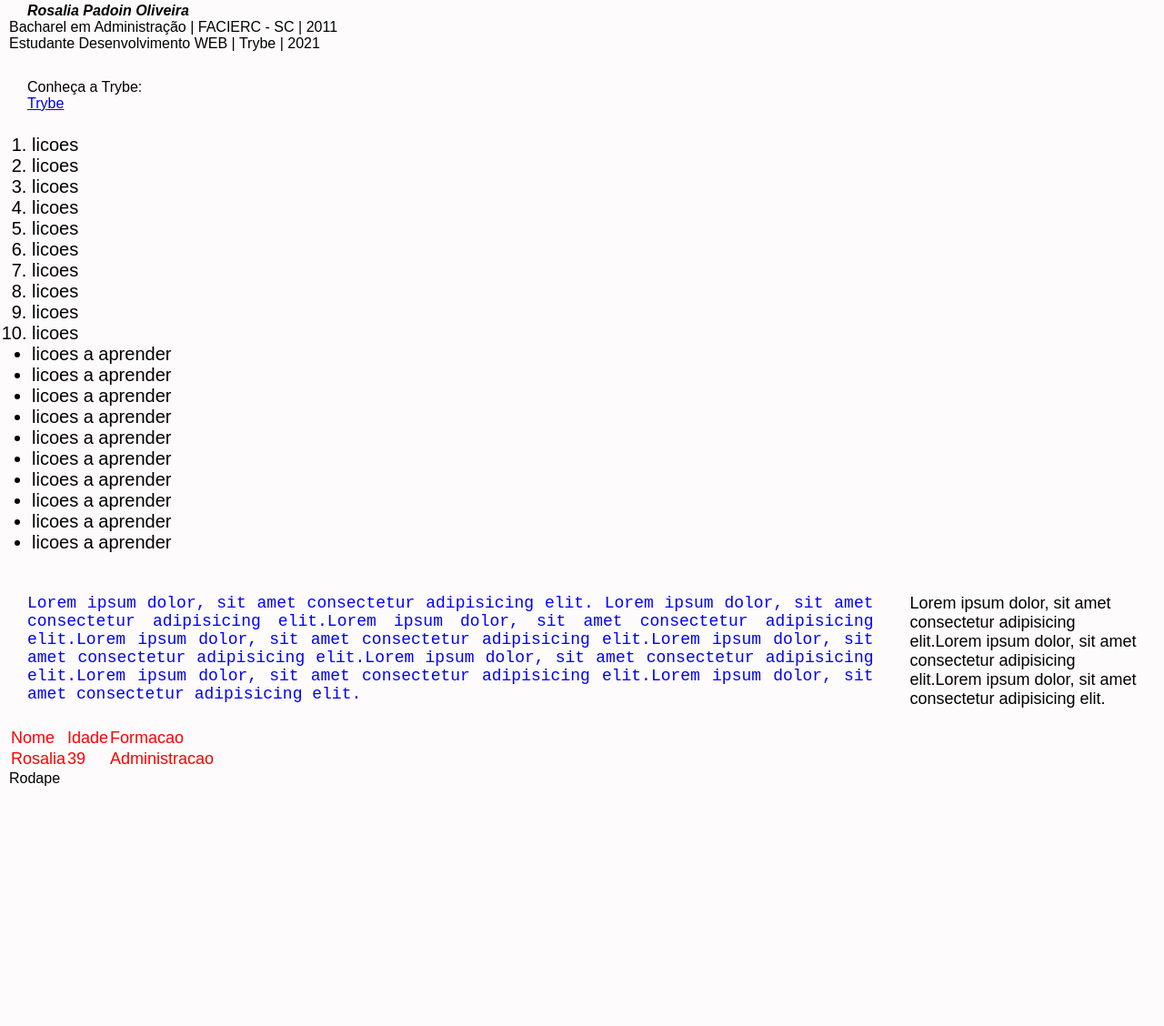
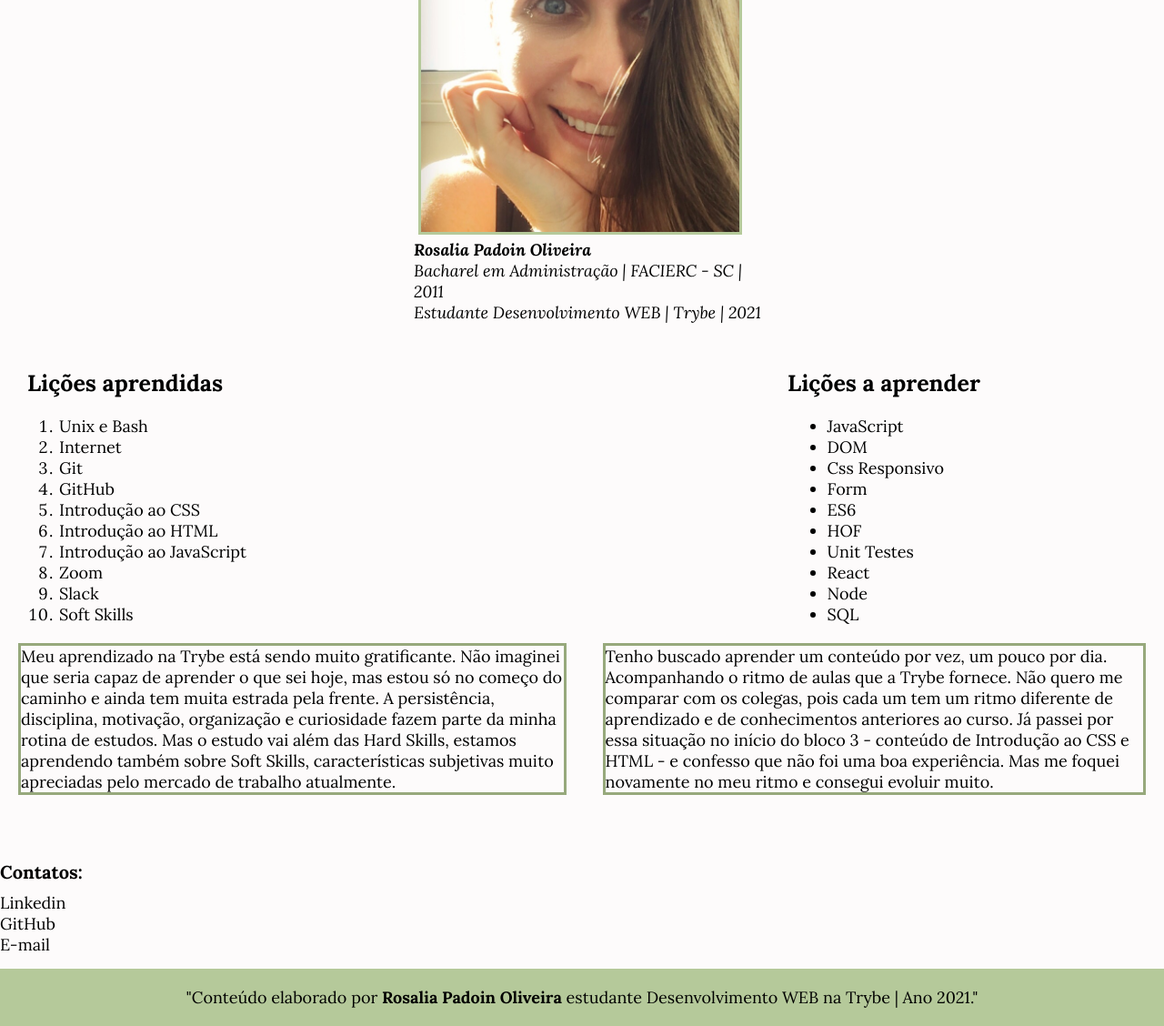
Before and after one commit to Ro-padoin/Project-Lessons-Learned, a plain HTML site: page index.html in a window 1280 px wide. Shown: the part 401-1529 px from the top of the page at 91% size. Before the commit the page ends 1276 px from the top, so only its background shows below. Drawn offline with Linux system fonts and the light colour scheme.

Commit message:
add estilos e tags novas- finalizado

```diff
--- a/index.html
+++ b/index.html
@@ -1,10 +1,18 @@
 <!DOCTYPE html>
 <html lang="en">
+
 <head>
   <meta charset="UTF-8">
   <meta http-equiv="X-UA-Compatible" content="IE=edge">
   <meta name="viewport" content="width=device-width, initial-scale=1.0">
-    <title>Document</title>
+  <title>Project Lessons Learned</title>
+
+  <link rel="preconnect" href="https://fonts.googleapis.com">
+  <link rel="preconnect" href="https://fonts.gstatic.com" crossorigin>
+  <link
+    href="https://fonts.googleapis.com/css2?family=Lora:ital,wght@0,400;0,500;0,600;0,700;1,400;1,500;1,600;1,700&display=swap"
+    rel="stylesheet">
+
   <link rel="stylesheet" href="./style.css">
 </head>
 
@@ -15,9 +23,11 @@
 
     <section class="section-nav-bar">
       <nav class="nav-bar">
-        <li>Licoes Aprendidas</li>
-        <li>Licoes a Aprender</li>
-        <li>Contatos</li>
+        <li> <a href="#about"> Quem sou eu</a> </li>
+        <li> <a href="#licoes_aprendidas">Lições Aprendidas</a> </li>
+        <li> <a href="#licoes_a_aprender">Lições a Aprender</a> </li>
+        <li> <a href="#contatos">Contatos</a> </li>
+        <li class="hiperlink"> <a href="https://www.betrybe.com/" target="_blank"> Conheça a Trybe</a></li>
       </nav>
     </section>
 
@@ -25,56 +35,62 @@
 
   <main>
 
+    <header id="about">
+
       <section class="descricao">
-
         <figure class="foto-profile">
           <img id="minha_foto" src="./Imagens/IMG_9407_Original.jpg" alt="foto perfil">
           <figcaption>
-            Rosalia Padoin Oliveira
+            <strong>Rosalia Padoin Oliveira</strong><br>
+            Bacharel em Administração | FACIERC - SC | 2011 <br>
+            Estudante Desenvolvimento WEB | Trybe | 2021
           </figcaption>
         </figure>
+      </section>
 
-      <div class="formacao">
+    </header>
 
-        <p>Bacharel em Administração | FACIERC - SC | 2011</p>
-        <p>Estudante Desenvolvimento WEB | Trybe | 2021</p>
+    <section class="list-lessons">
 
+      <div class="list-aprendidas">
 
-      <div class="hiperlink">
-        <p>Conheça a Trybe:</p>
-        <a href="https://www.betrybe.com/" target="_blank">Trybe</a>
-      </div>
+        <h3 class="aprendida">Lições aprendidas</h3>
+
+        <ol id="licoes_aprendidas">
+          <li>Unix e Bash</li>
+          <li>Internet</li>
+          <li>Git</li>
+          <li>GitHub</li>
+          <li>Introdução ao CSS</li>
+          <li>Introdução ao HTML</li>
+          <li>Introdução ao JavaScript</li>
+          <li>Zoom</li>
+          <li>Slack</li>
+          <li>Soft Skills</li>
+        </ol>
+
       </div>
 
+      <div class="list-aprender">
 
-    </section>
-
-    <section class="list-lessons">
-      <ol id="licoes_aprendidas">
-        <li>licoes</li>
-        <li>licoes</li>
-        <li>licoes</li>
-        <li>licoes</li>
-        <li>licoes</li>
-        <li>licoes</li>
-        <li>licoes</li>
-        <li>licoes</li>
-        <li>licoes</li>
-        <li>licoes</li>
-      </ol>
+        <h3 class="aprender">Lições a aprender</h3>
 
         <ul id="licoes_a_aprender">
-        <li>licoes a aprender</li>
-        <li>licoes a aprender</li>
-        <li>licoes a aprender</li>
-        <li>licoes a aprender</li>
-        <li>licoes a aprender</li>
-        <li>licoes a aprender</li>
-        <li>licoes a aprender</li>
-        <li>licoes a aprender</li>
-        <li>licoes a aprender</li>
-        <li>licoes a aprender</li>
+
+          <li>JavaScript</li>
+          <li>DOM</li>
+          <li>Css Responsivo</li>
+          <li>Form</li>
+          <li>ES6</li>
+          <li>HOF</li>
+          <li>Unit Testes</li>
+          <li>React</li>
+          <li>Node</li>
+          <li>SQL</li>
         </ul>
+
+      </div>
+
     </section>
 
     <section class="position">
@@ -82,12 +98,11 @@
       <section class="lado-esquerdo">
         <article class="articles">
           <p>
-            Lorem ipsum dolor, sit amet consectetur adipisicing elit. Lorem ipsum dolor, sit amet consectetur
-            adipisicing
-            elit.Lorem ipsum dolor, sit amet consectetur adipisicing elit.Lorem ipsum dolor, sit amet consectetur
-            adipisicing elit.Lorem ipsum dolor, sit amet consectetur adipisicing elit.Lorem ipsum dolor, sit amet
-            consectetur adipisicing elit.Lorem ipsum dolor, sit amet consectetur adipisicing elit.Lorem ipsum dolor, sit
-            amet consectetur adipisicing elit.
+            Meu aprendizado na Trybe está sendo muito gratificante. Não imaginei que seria capaz de aprender o que sei
+            hoje, mas estou só no começo do caminho e ainda tem muita estrada pela frente. A persistência, disciplina,
+            motivação, organização e curiosidade fazem parte da minha rotina de estudos. Mas o estudo vai além das Hard
+            Skills, estamos aprendendo também sobre Soft Skills, características subjetivas muito apreciadas pelo
+            mercado de trabalho atualmente.
           </p>
         </article>
 
@@ -96,17 +111,19 @@
       <section class="lado-direito">
         <aside class="text-aside">
           <p>
-            Lorem ipsum dolor, sit amet consectetur adipisicing elit.Lorem ipsum dolor, sit amet consectetur adipisicing
-            elit.Lorem ipsum dolor, sit amet consectetur adipisicing elit.
+            Tenho buscado aprender um conteúdo por vez, um pouco por dia. Acompanhando o ritmo de aulas que a Trybe
+            fornece. Não quero me comparar com os colegas, pois cada um tem um ritmo diferente de aprendizado e de
+            conhecimentos anteriores ao curso. Já passei por essa situação no início do bloco 3 - conteúdo de Introdução
+            ao CSS e HTML - e confesso que não foi uma boa experiência. Mas me foquei novamente no meu ritmo e consegui
+            evoluir muito.
           </p>
-
         </aside>
 
       </section>
 
     </section>
 
-    <section>
+    <section class="table">
       <table class="tabela">
 
         <tr>
@@ -123,9 +140,22 @@
       </table>
     </section>
 
+    <section class="contatos">
+      <h4 id="contatos">Contatos: </h4>
+      <ul>
+        <li><a href="https://www.linkedin.com/in/rosalia-padoin-oliveira/" target="_blank"
+            alt="perfil Linkedin">Linkedin</a></li>
+        <li><a href="https://www.linkedin.com/in/rosalia-padoin-oliveira/" target="_blank"
+            alt="Perfil GitHub">GitHub</a></li>
+        <li><a href="mailto:padoinrosalia@gmail.com">E-mail</a></li>
+      </ul>
+    </section>
+
   </main>
 
-  <footer id="rodape">Rodape</footer>
+  <footer id="rodape">
+    "Conteúdo elaborado por <strong>Rosalia Padoin Oliveira</strong> estudante Desenvolvimento WEB na Trybe | Ano 2021."
+  </footer>
 
 </body>
 
--- a/style.css
+++ b/style.css
@@ -6,77 +6,107 @@
 
   body {
     background-color: rgb(253, 251, 251);
-    font-family: 'Oswald', sans-serif; ;
-    margin: 10px;
+    font-family: 'Lora', serif;
+    font-size: 18px;
   }
 
   #cabecalho {
-    position: fixed;
-    top: 0;
     background-color: #718355;
     display: block;
     left: 0;
+    position: fixed;
+    right: 0;
     text-align: center;
-    right: 0;
+    top: 0;
   }
 
   #cabecalho>h1 {
     color: #CFE1B9;
-    font-family: 'Franklin Gothic Medium', 'Arial Narrow', Arial, sans-serif;
     padding: 30px
   }
 
   .section-nav-bar>nav {
     background: #B5C99A;
+    padding: 10px;
     text-align: center;
-    padding: 10px;
   }
 
-  .nav-bar li {
+  .nav-bar>li {
     display: inline;
     font-weight: bold;
     padding: 15px;
   }
 
-  #minha_foto {
-    margin-top: 150px;
-    width: 200px;
-    height: 240px;
-    margin-left: 20px;
+  .nav-bar>li>a {
+    color: black;
+    text-decoration: none;
   }
 
-  .foto-profile>figcaption {
+  main>header {
+    margin: 0 auto;
+    width: 400px;
+  }
+
+  #minha_foto {
+    border: 3px solid #B5C99A;
     margin-left: 20px;
+    margin-top: 190px;
+    width: 350px;
+  }
+
+  section>figure>figcaption {
     font-style: italic;
-    font-weight: bolder;
+    margin-left: 15px;
   }
 
   .hiperlink {
+    margin-left: 20px;
     padding-top: 30px;
-    margin-left: 20px;
   }
 
   .list-lessons {
-    margin: 20px;
-    padding: 5px;
-    font-size: 20px;
+    display:flex;
+    margin-top: 50px;
   }
 
-  .text-aside {
-    font-size: 18px;
+ .aprendida {
+    font-size: 25px;
+    margin-bottom: 20px;
+    margin-left: 30px;
+  }
+
+  .aprender {
+    font-size: 25px;
+    margin-bottom: 20px;
+    margin-left: 595px;
+  }
+
+  .list-aprendidas>ol {
+    float: left;
+    margin-left: 65px;
+}
+
+  .list-aprender>ul {
+    float: right;
+    margin-right: 40px;
   }
 
   .articles {
-    color: blue;
-    font-family: monospace;
-    font-size: 18px;
-    text-align: justify;
+    text-align: left;
+  }
+
+  section>article>p {
+    line-height: -10px;
+  }
+
+  section>aside>p {
+    line-height: -10px;
   }
 
   .tabela {
     color: red;
-    font-size: 18px;
     line-height: -10px;
+    visibility: hidden;
   }
 
   .position {
@@ -84,11 +114,35 @@
   }
 
   .lado-esquerdo {
+    border: 3px solid #97A97C;
     float: left;
     margin: 20px;
   }
 
   .lado-direito {
+    border: 3px solid #97A97C;
     float: right;
     margin: 20px;
   }
+
+  .contatos {
+    margin-bottom: 15px;
+  }
+
+  .contatos>h4 {
+    font-size: 20px;
+    margin-bottom: 10px;
+  }
+
+  .contatos>ul>li>a {
+    color: black;
+    line-height: -6px;
+    text-decoration: none;
+  }
+
+  footer {
+    background-color: #B5C99A;
+    margin: 0 auto;
+    padding: 20px;
+    text-align: center;
+  }
```
Lines whose indentation alone changed are shown as unchanged.
